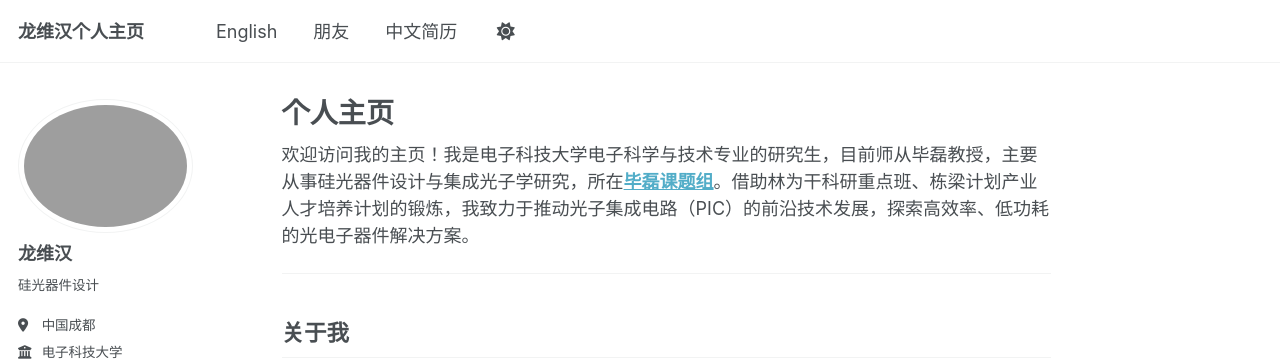
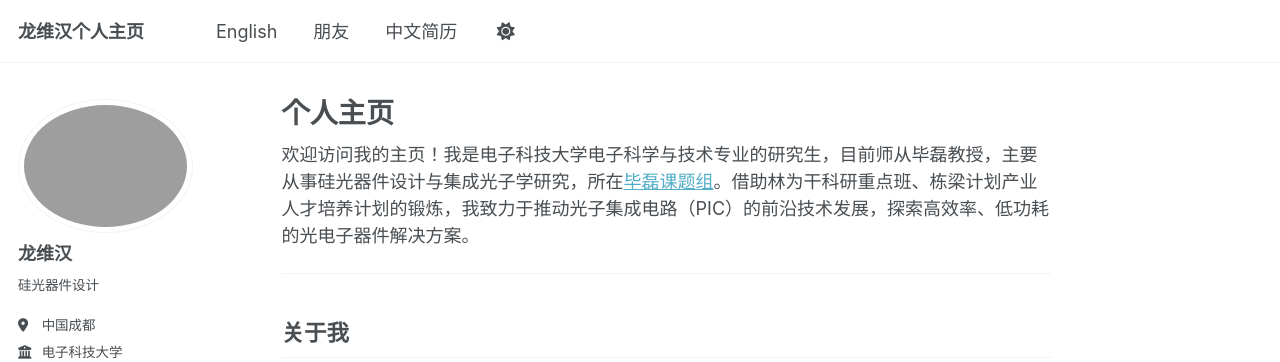
Before and after one commit to LongWeihan/cn-site, a Jekyll site: the page built from _pages/about.md, in a window 1280 px wide. Shown: the top 362 px of the page. Built offline with Jekyll 4.4.1, drawn with Linux system fonts in a browser that asks for light colours.

```diff
--- a/_pages/about.md
+++ b/_pages/about.md
@@ -7,7 +7,7 @@ redirect_from:
   - /about.html
 ---
 
-欢迎访问我的主页！我是电子科技大学电子科学与技术专业的研究生，目前师从毕磊教授，主要从事硅光器件设计与集成光子学研究，所在**[毕磊课题组](http://bileigroup.com/)**。借助林为干科研重点班、栋梁计划产业人才培养计划的锻炼，我致力于推动光子集成电路（PIC）的前沿技术发展，探索高效率、低功耗的光电子器件解决方案。
+欢迎访问我的主页！我是电子科技大学电子科学与技术专业的研究生，目前师从毕磊教授，主要从事硅光器件设计与集成光子学研究，所在[毕磊课题组](http://bileigroup.com/)。借助林为干科研重点班、栋梁计划产业人才培养计划的锻炼，我致力于推动光子集成电路（PIC）的前沿技术发展，探索高效率、低功耗的光电子器件解决方案。
 
 ---
 
```
